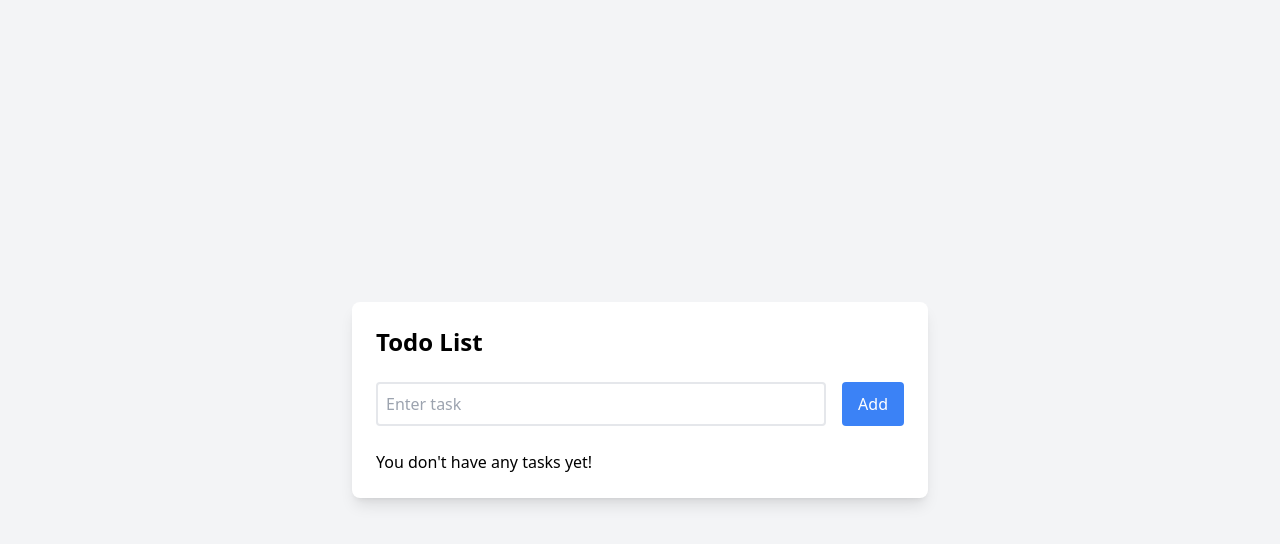
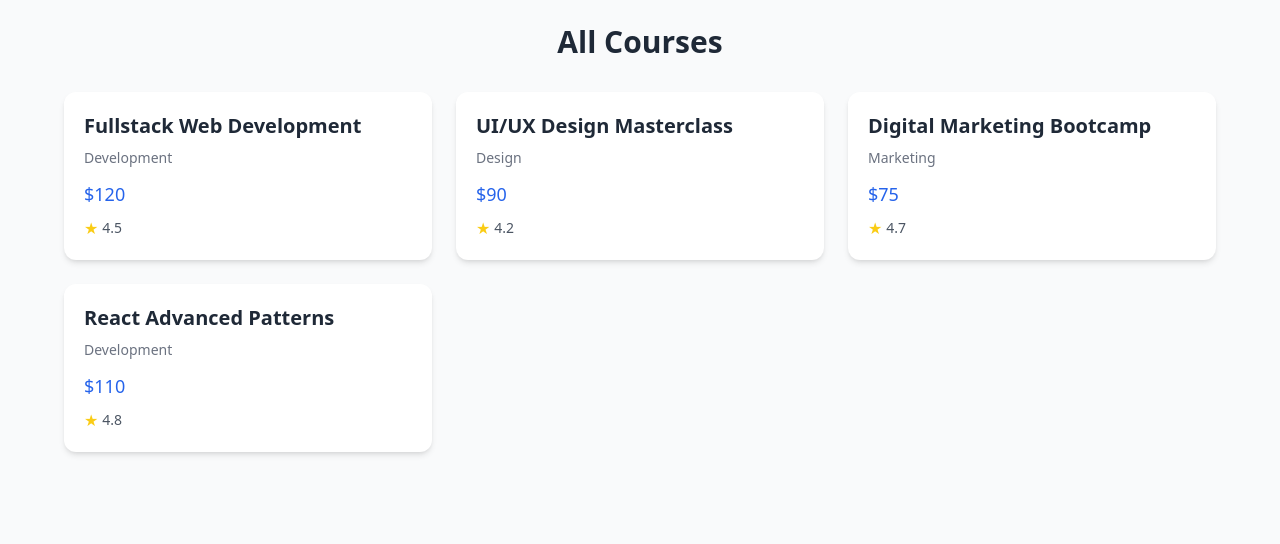
Before and after one commit to Cabdinasir64/Hooks, a React (Vite) app: page / in a window 1280 px wide. Shown: the top 544 px of the page. Built offline with nearby package versions, Linux system fonts and the light colour scheme.

Commit message:
this is example 13 of useEffect with react Hooks

```diff
--- a/src/App.jsx
+++ b/src/App.jsx
@@ -1,15 +1,16 @@
-import UseEffect12 from "./UseEffect/useeffect12"
-
+import { BrowserRouter, Routes, Route } from "react-router-dom";
+import UseEffect13 from "./UseEffect/useeffect13";
+import UseEffect14 from "./UseEffect/useeffect14";
 
 function App() {
-
-
   return (
-    <>
-      <UseEffect12 />
-
-    </>
-  )
+    <BrowserRouter>
+      <Routes>
+        <Route path="/" element={<UseEffect13 />} />
+        <Route path="/course" element={<UseEffect14 />} />
+      </Routes>
+    </BrowserRouter>
+  );
 }
 
-export default App
+export default App;
--- /dev/null
+++ b/src/UseEffect/useeffect13.jsx
@@ -0,0 +1,77 @@
+import { useEffect, useState } from "react";
+import { useNavigate } from "react-router-dom";
+import { motion, AnimatePresence } from "framer-motion";
+
+const UseEffect13 = () => {
+    const [courses, setCourses] = useState([]);
+    const [loading, setLoading] = useState(true);
+    const navigate = useNavigate();
+
+    useEffect(() => {
+        const fetchData = async () => {
+            try {
+                const res = await fetch("/data.json");
+                const data = await res.json();
+                setCourses(data);
+            } catch (error) {
+                console.error("Error fetching data:", error);
+            } finally {
+                setLoading(false);
+            }
+        };
+
+
+        fetchData();
+
+
+
+    }, []);
+
+    const handleClick = (course) => {
+        navigate(`/course`, { state: course });
+    };
+
+    if (loading) {
+        return (
+            <div className="min-h-screen flex items-center justify-center">
+                <div className="animate-pulse text-lg text-gray-600">Loading courses...</div>
+            </div>
+        );
+    }
+
+    return (
+        <div className="min-h-screen p-6 bg-gray-50">
+            <h1 className="text-3xl font-bold text-center mb-8 text-gray-800">All Courses</h1>
+            <div className="grid grid-cols-1 md:grid-cols-2 lg:grid-cols-3 gap-6 max-w-6xl mx-auto">
+                <AnimatePresence>
+                    {courses.map((course) => (
+                        <motion.div
+                            key={course.id}
+                            layoutId={`card-${course.id}`}
+                            initial={{ opacity: 0, y: 20, }}
+                            animate={{ opacity: 1, y: 0 }}
+                            exit={{ opacity: 0, y: -20 }}
+                            whileHover={{ scale: 1.03 }}
+                            whileTap={{ scale: 0.98 }}
+                            transition={{ type: "spring", stiffness: 300, damping: 25, duration: 0.5 }}
+                            className="bg-white p-5 rounded-xl shadow-md cursor-pointer"
+                            onClick={() => handleClick(course)}
+                        >
+                            <motion.h3 className="text-xl font-semibold text-gray-800">{course.name}</motion.h3>
+                            <motion.p className="mt-2 text-sm text-gray-500">{course.category}</motion.p>
+                            <motion.p className="mt-3 text-lg font-medium text-blue-600">${course.price}</motion.p>
+                            {course.rating && (
+                                <motion.div className="flex items-center mt-2">
+                                    <span className="text-yellow-400">★</span>
+                                    <span className="ml-1 text-sm text-gray-600">{course.rating}</span>
+                                </motion.div>
+                            )}
+                        </motion.div>
+                    ))}
+                </AnimatePresence>
+            </div>
+        </div>
+    );
+};
+
+export default UseEffect13;
```
